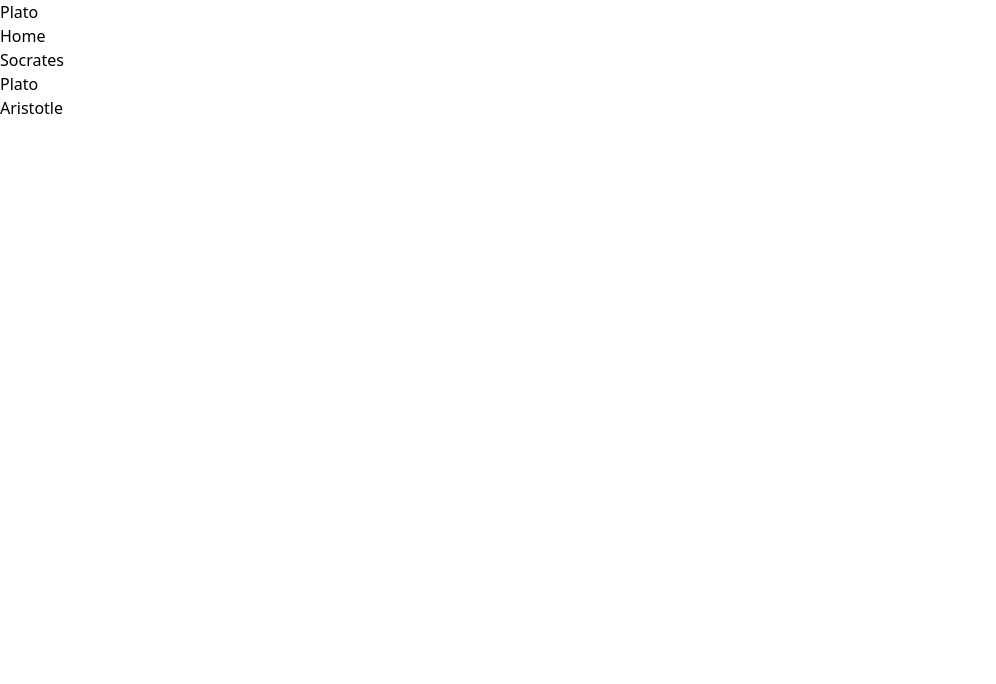
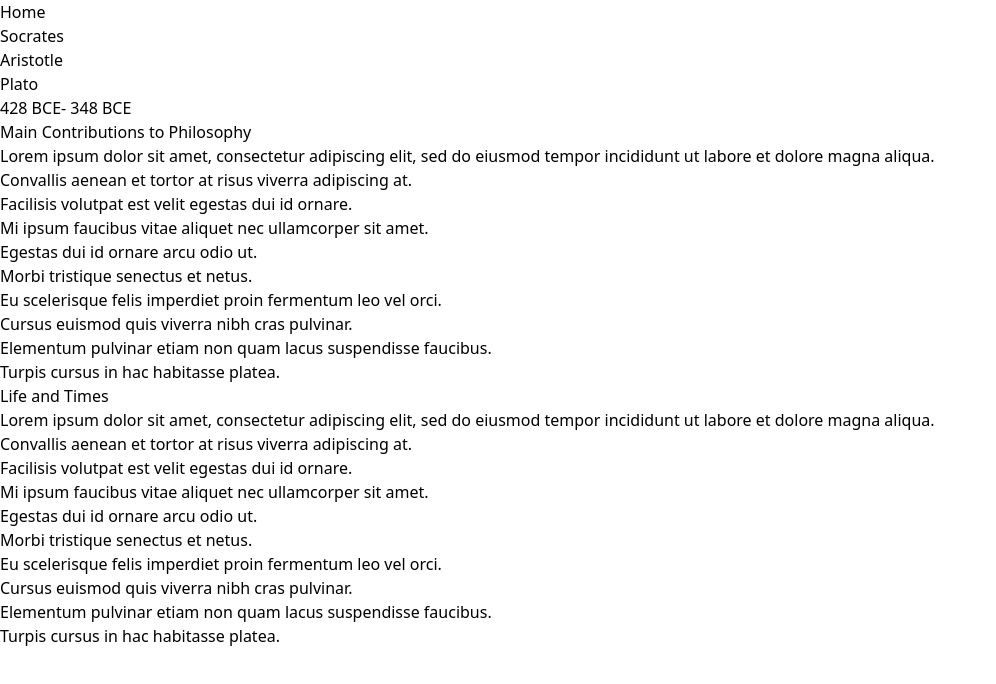
Before and after one commit to gtstarnes/MiniProjects, a React (Vite) app in the folder philosoRouter/: page /Plato in a window 1280 px wide. Shown: the top 684 px of the page, without its empty margins (0-996 px from the left). Built offline with nearby package versions, Linux system fonts and the light colour scheme.

Commit message:
added info/card, removed linked to plato

```diff
--- a/philosoRouter/src/Pages/Plato.tsx
+++ b/philosoRouter/src/Pages/Plato.tsx
@@ -1,18 +1,19 @@
 import React from 'react';
 import { Link } from 'react-router-dom';
+import { plato } from '../PhilosoInfo';
+import PhilosoCard from '../Components/PhilosoCard';
 
 const Plato = () => {
   return (
     <div>
-        <p>Plato</p>
         <nav>
             <ul>
             <li><Link to="/">Home</Link></li>
             <li><Link to="/socrates">Socrates</Link></li>
-            <li><Link to="/plato">Plato</Link></li>
             <li><Link to="/aristotle">Aristotle</Link></li>
             </ul>
         </nav>
+        <PhilosoCard name={plato.name} date={plato.date} life={plato.life} ideas={plato.ideas} />
     </div>
   )
 }
```
